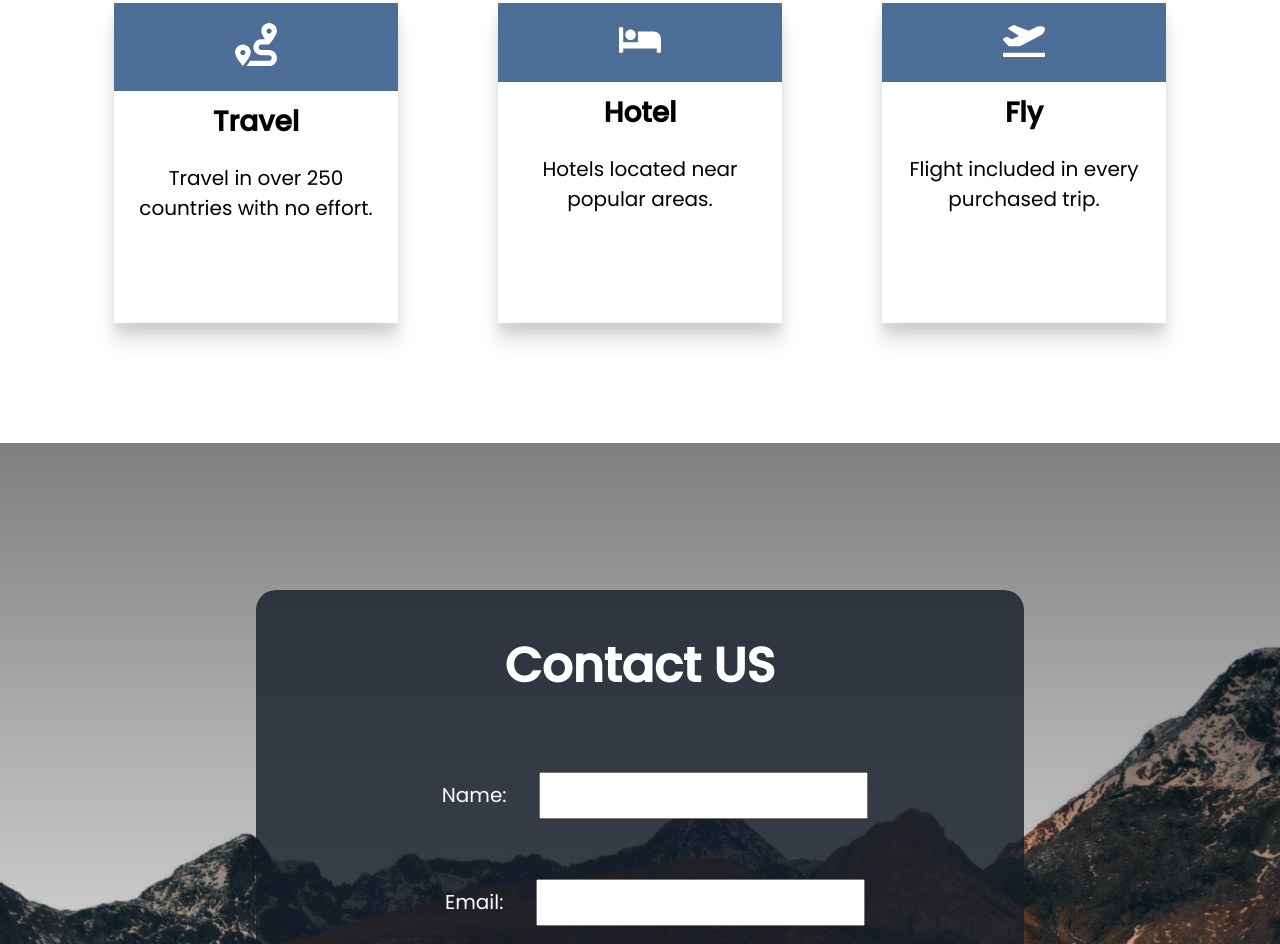
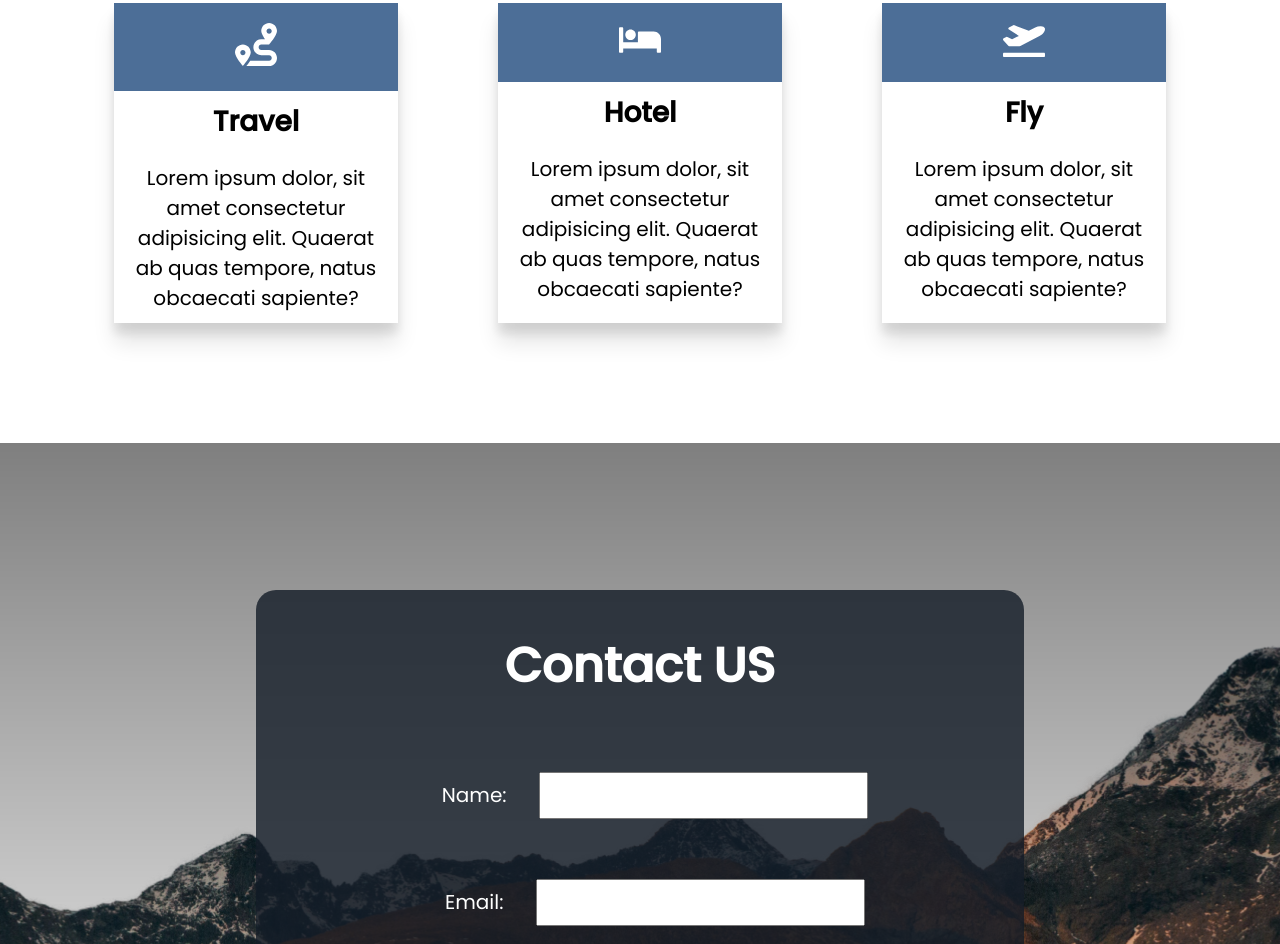
Before and after one commit to nkriedner/travelly, a plain HTML site: page index.html in a window 1280 px wide. Shown: the part 1959-2903 px from the top of the page. Drawn offline with Linux system fonts and the light colour scheme; a web font is replaced by a local one.

Commit message:
Add lorem15 text to cards & include formspree to form so it works

```diff
--- a/index.html
+++ b/index.html
@@ -61,21 +61,30 @@
             <img src="icons/route-solid.svg" alt="" />
           </div>
           <h4>Travel</h4>
-          <p>Travel in over 250 countries with no effort.</p>
+          <p>
+            Lorem ipsum dolor, sit amet consectetur adipisicing elit. Quaerat ab
+            quas tempore, natus obcaecati sapiente?
+          </p>
         </div>
         <div class="card">
           <div class="card-icon">
             <img src="icons/bed-solid.svg" alt="" />
           </div>
           <h4>Hotel</h4>
-          <p>Hotels located near popular areas.</p>
+          <p>
+            Lorem ipsum dolor, sit amet consectetur adipisicing elit. Quaerat ab
+            quas tempore, natus obcaecati sapiente?
+          </p>
         </div>
         <div class="card">
           <div class="card-icon">
             <img src="icons/plane-departure-solid.svg" alt="" />
           </div>
           <h4>Fly</h4>
-          <p>Flight included in every purchased trip.</p>
+          <p>
+            Lorem ipsum dolor, sit amet consectetur adipisicing elit. Quaerat ab
+            quas tempore, natus obcaecati sapiente?
+          </p>
         </div>
       </div>
     </section>
@@ -84,16 +93,16 @@
         <header class="form-head">
           <h2>Contact US</h2>
         </header>
-        <form>
+        <form action="https://formspree.io/mjvgvyvn" method="POST">
           <div class="name-form">
             <label for="name">Name:</label>
             <input type="text" name="name" required />
           </div>
           <div class="email-form">
             <label for="email">Email:</label>
-            <input type="email" name="email" required />
+            <input type="email" name="_replyto" required />
           </div>
-          <button type="submit">Submit</button>
+          <button type="submit" value="Send">Submit</button>
         </form>
       </div>
     </section>
```
